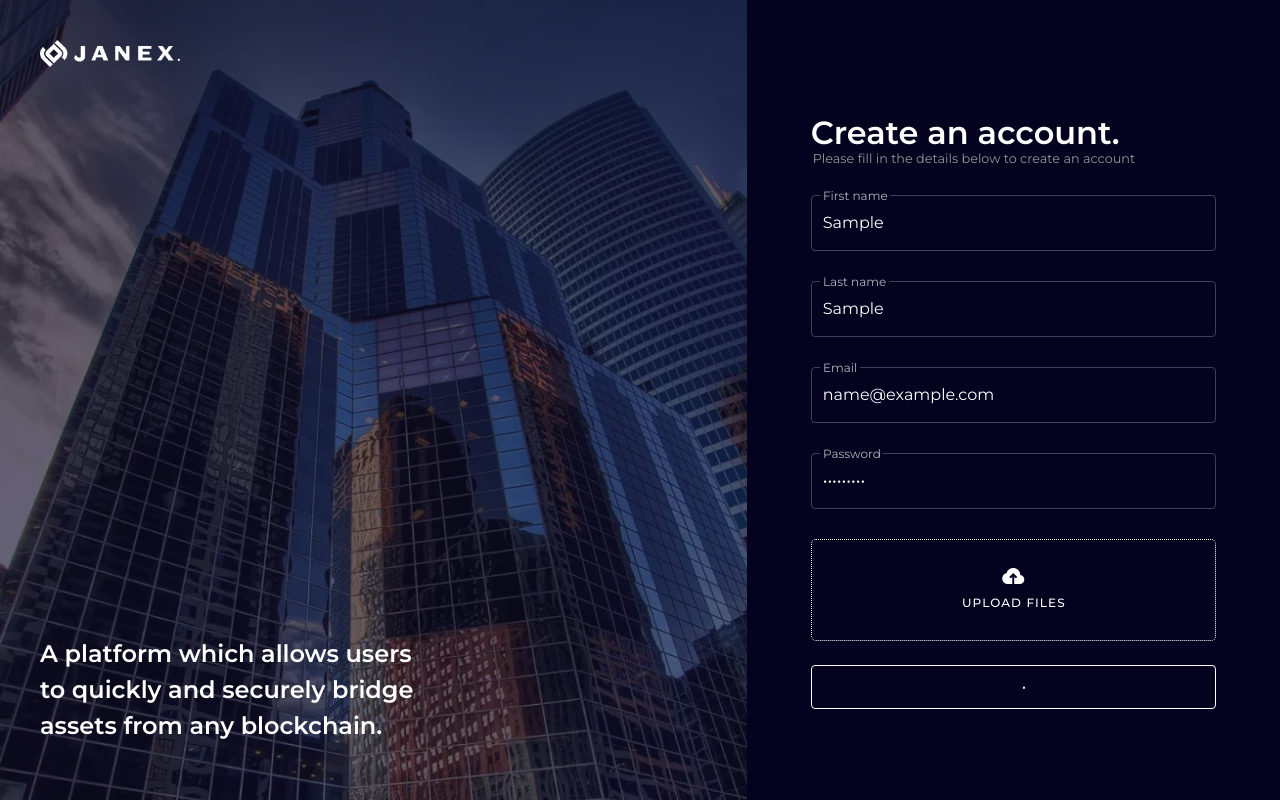
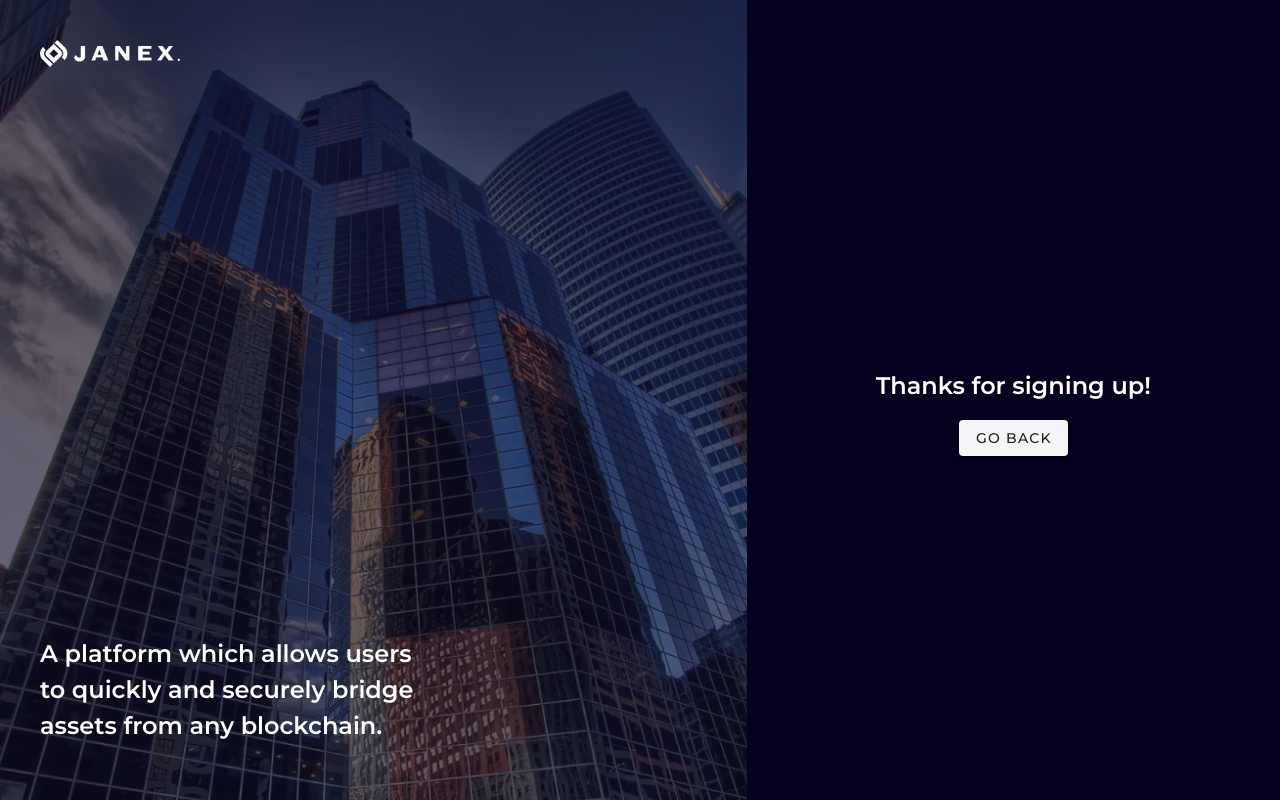
Before and after one commit to iambazzy/janex, a Vue app: page / in a window 1280 px wide. Both pictures are taken after typing "Sample", "Sample", "name@example.com", "Sample123" into the empty fields and a click on the button "CREATE ACCOUNT". Built offline with nearby package versions, Linux system fonts and the light colour scheme.

Commit message:
Added a go back button

```diff
--- a/src/components/RegisterForm.vue
+++ b/src/components/RegisterForm.vue
@@ -165,7 +165,7 @@ export default {
    setTimeout(() => {
     this.processing = false;
     this.$emit('submitted')
-   }, 3000)
+   }, 1500)
   },
 
   upload() {
--- a/src/views/HomeView.vue
+++ b/src/views/HomeView.vue
@@ -15,10 +15,11 @@
     <v-col
       cols="12"
       md="5"
-      class="pa-3 pa-md-16 form d-flex justify-center align-center"
+      class="pa-3 pa-md-16 form d-flex flex-column justify-center align-center"
       v-if="showThanks"
     >
       <h2 class="pt-6 white--text">Thanks for signing up!</h2>
+      <v-btn class="mt-4" @click="showThanks = !showThanks"> GO BACK </v-btn>
     </v-col>
 
     <v-col v-else cols="12" md="5" class="pa-3 pa-md-16 form">
```
